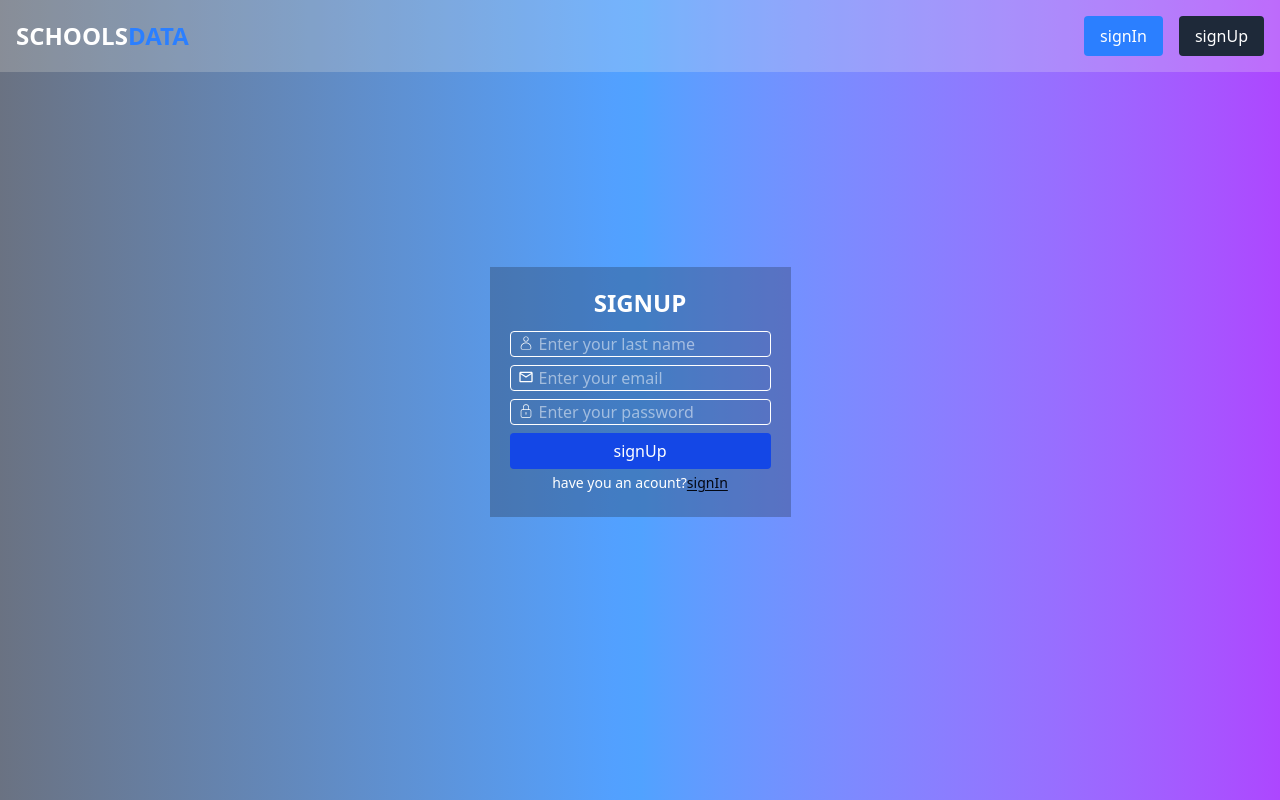
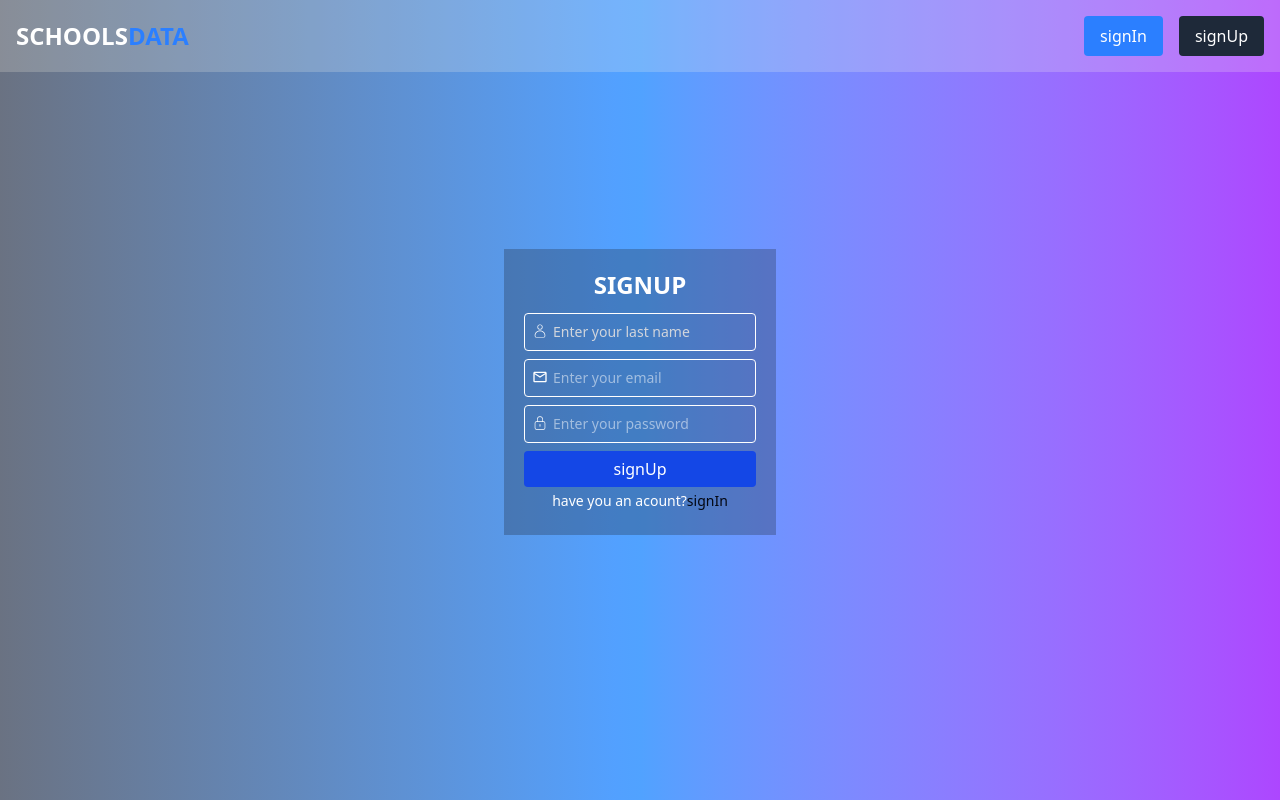
Before and after one commit to Freddy-bij/backend-practice, a React app in the folder frontend/: page / in a window 1280 px wide. Built offline with nearby package versions, Linux system fonts and the light colour scheme; the HTML template or start-up script is replaced by a standard one.

Commit message:
add progress frontend

```diff
--- a/frontend/src/App.jsx
+++ b/frontend/src/App.jsx
@@ -1,5 +1,6 @@
 import Welcom from "./Components/Welcom"
 import { BrowserRouter, Route, Routes } from "react-router"
+import Dashboard from "./Page/Dashboard"
 
 const App = () => {
   return (
@@ -7,6 +8,7 @@ const App = () => {
       <BrowserRouter>
       <Routes>
         <Route path="/" element={ <Welcom/>}/>
+        <Route  path="dashboard" element={<Dashboard/>}/>
       </Routes>
 
       </BrowserRouter>
--- a/frontend/src/Components/Login.jsx
+++ b/frontend/src/Components/Login.jsx
@@ -12,12 +12,12 @@ const Login = () => {
             <form className="flex flex-col ">
 
                 <div className="flex  relative">
-                               < MdOutlineEmail  className="absolute  left-2 top-1 " />
-                                  <input className="border mb-2 pl-7 rounded outline-none " placeholder="Enter your email"/>
+                             < MdOutlineEmail  className="absolute  left-2 top-2.5 " />
+                                  <input className="border mb-2 pl-7 text-sm w-full py-1.5 placeholder:text-gray-300  rounded outline-none " placeholder="Enter your email"/>
                               </div>
                                <div className="flex  relative">
-                               <CiLock className="absolute  left-2 top-1 " />
-                                 <input className="border mb-2 pl-7 rounded outline-none " placeholder="Enter your password"   />
+                               <CiLock className="absolute  left-2 top-2" />
+                                 <input className="border mb-2 pl-7 rounded outline-non text-sm py-1.5 w-full placeholder:text-gray-300 " placeholder="Enter your password"   />
                               </div>
 
                 <button className="bg-blue-700 py-1.5 rounded hover:bg-blue-800">Login</button>
--- a/frontend/src/Components/Register.jsx
+++ b/frontend/src/Components/Register.jsx
@@ -12,21 +12,21 @@ const Register = () => {
             <form className="flex flex-col ">
 
                <div className="flex  relative">
-                <CiUser className="absolute  left-2 top-1" />
-                   <input className="border mb-2 pl-7 relative rounded outline-none " placeholder="Enter your last name"   />
+                <CiUser className="absolute  left-2 top-2.5" />
+                   <input className="border mb-2 pl-7 py-2 w-full placeholder-gray-300 text-sm relative rounded outline-none " placeholder="Enter your last name"   />
                </div>
-                  <div className="flex  relative">
-                < MdOutlineEmail  className="absolute  left-2 top-1" />
-                   <input className="border mb-2 pl-7 rounded outline-none " placeholder="Enter your email"/>
+                  <div className="flex    relative">
+                < MdOutlineEmail  className="absolute  left-2 top-2.5" />
+                   <input className="border mb-2 pl-7 py-2 rounded text-sm w-full placeholder-text-gray-300 outline-none " placeholder="Enter your email"/>
                </div>
                 <div className="flex  relative">
-                <CiLock className="absolute  left-2 top-1" />
-                  <input className="border mb-2 pl-7 rounded outline-none " placeholder="Enter your password"   />
+                <CiLock className="absolute  left-2 top-2.5" />
+                  <input className="border mb-2 pl-7 text-sm py-2 rounded outline-none " placeholder="Enter your password"   />
                </div>
 
 
                 <button className="bg-blue-700 py-1.5 rounded hover:bg-blue-800">signUp</button>
-                <p className="text-center text-sm py-1">have you an acount?<span className="text-gray-950 underline underline-offset-2">signIn</span></p>
+                <p className="text-center text-sm py-1">have you an acount?<span className="text-gray-950 hover:underline underline-offset-2 ">signIn</span></p>
             </form>
 
         </div>
--- /dev/null
+++ b/frontend/src/Page/Dashboard.jsx
@@ -0,0 +1,9 @@
+
+
+const Dashboard = () => {
+  return (
+    <div>Dashboard</div>
+  )
+}
+
+export default Dashboard
```
